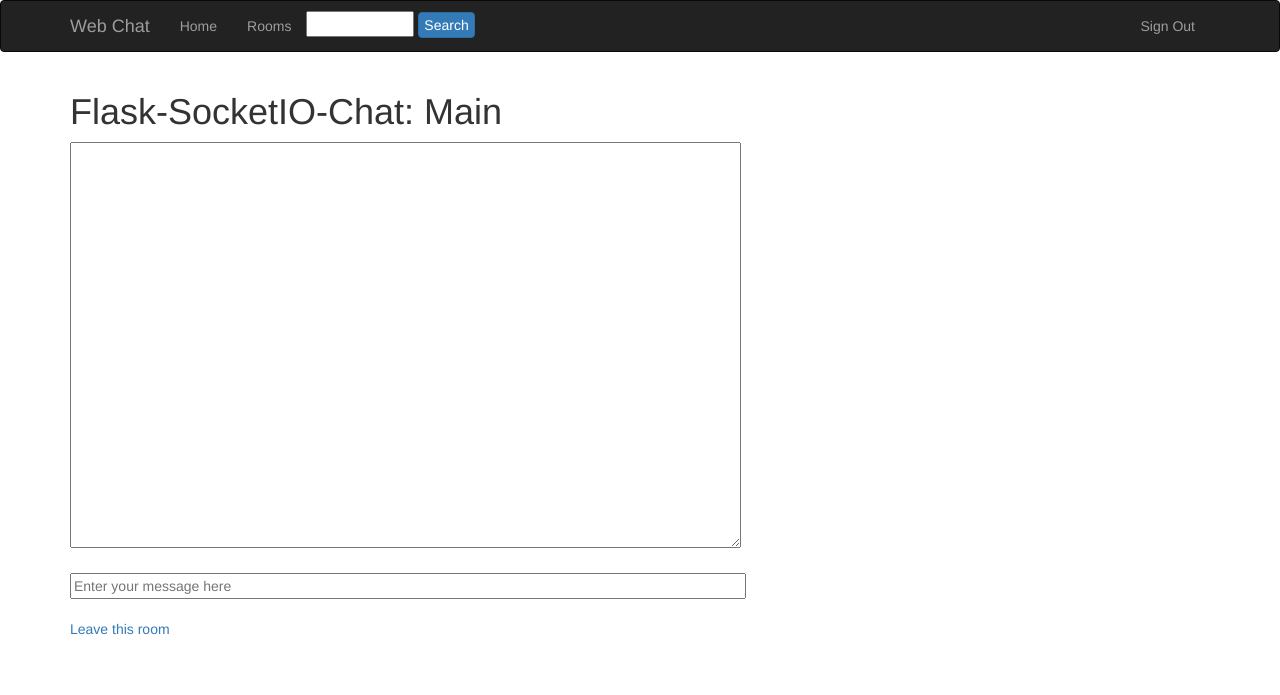
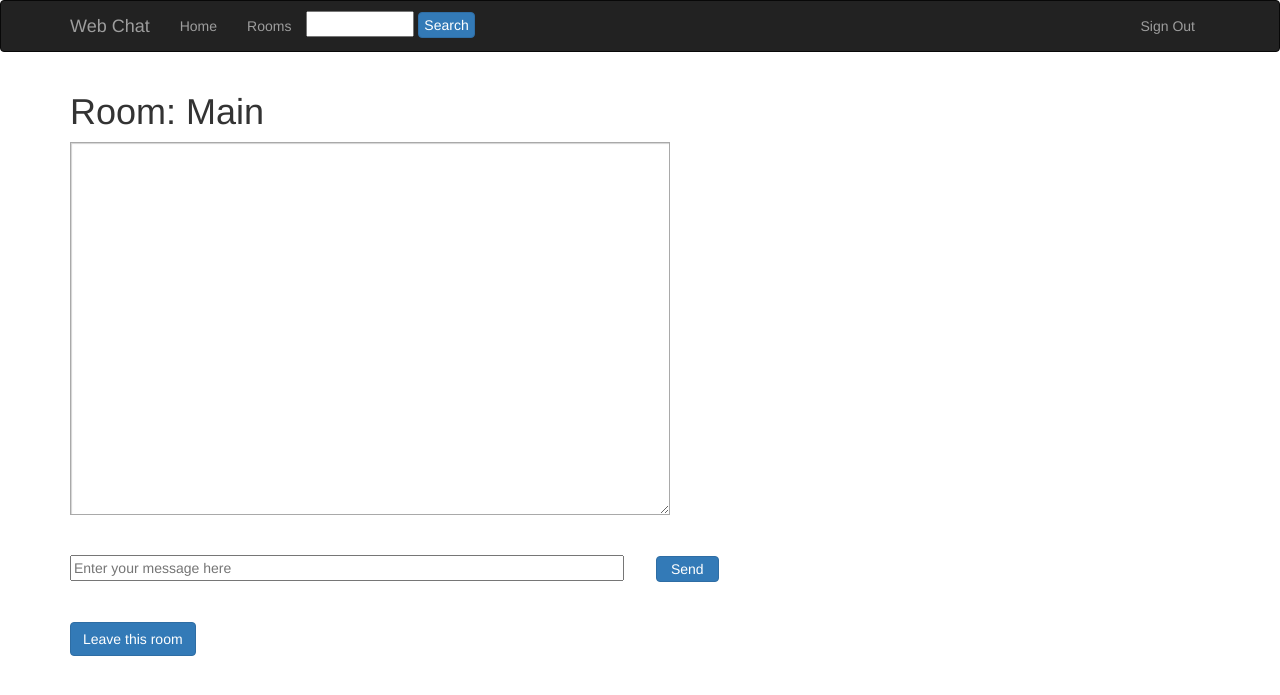
Before and after one commit to dreamminister/web_chat_prom, a Flask app: page /chat in a window 1280 px wide. Shown: the top 695 px of the page. Run offline with Flask 2, Linux system fonts and the light colour scheme; a user stored in the database is signed in; parts of the project's set-up code (start-up, migrations or seed data) failed here and were passed over; some libraries are stand-ins or nearby versions.

Commit message:
posting bot
1) small refactoring: added buttons instead of links
2) changed textarea to div
3) added js code to post news from hackernews

```diff
--- a/app/main/events.py
+++ b/app/main/events.py
@@ -13,7 +13,7 @@ def joined(message):
 
 
 @socketio.on('text', namespace='/chat')
-def left(message):
+def send(message):
     """Sent by a client when the user entered a new message.
     The message is sent to all people in the room."""
     room = session.get('room')
--- /dev/null
+++ b/app/static/styles.css
@@ -0,0 +1,32 @@
+#chat {
+    height: 28em;
+    width: 45em;
+}
+
+#chat {
+    -moz-appearance: textfield-multiline;
+    -webkit-appearance: textarea;
+    border: 1px solid gray;
+    font: medium -moz-fixed;
+    font: -webkit-small-control;
+    overflow: auto;
+    padding: 2px;
+    resize: both;
+}
+
+#chat {
+    margin-top: 5px;
+}
+
+#chat {
+    -moz-appearance: textfield;
+    -webkit-appearance: textfield;
+    background-color: white;
+    background-color: -moz-field;
+    border: 1px solid darkgray;
+    box-shadow: 1px 1px 1px 0 lightgray inset;
+    font: -moz-field;
+    font: -webkit-small-control;
+    margin-top: 5px;
+    padding: 2px 3px;
+}
--- a/app/templates/chat.html
+++ b/app/templates/chat.html
@@ -1,10 +1,12 @@
 {% extends "base.html" %}
 
-{% block title %}Flask-SocketIO-Chat: {{ room }}{% endblock %}
+{% block title %}Web-Chat room: {{ room }}{% endblock %}
 
 {% block head %}
   {{ super() }}
+    <link type="text/css" rel="stylesheet" href="{{ url_for('static', filename='styles.css') }}"/>
     <script type="text/javascript" src="//code.jquery.com/jquery-1.4.2.min.js"></script>
+    <script type="text/javascript" src="https://cdn.firebase.com/js/client/1.1.0/firebase.js"></script>
         <script type="text/javascript" src="//cdnjs.cloudflare.com/ajax/libs/socket.io/0.9.16/socket.io.min.js"></script>
         <script type="text/javascript" charset="utf-8">
             var socket;
@@ -13,20 +15,61 @@
                 socket.on('connect', function() {
                     socket.emit('joined', {});
                 });
+                var chat_tag = $('#chat');
+                var text_tag = $('#text');
+                function processSendMsg() {
+                        text = text_tag.val();
+                        text_tag.val('');
+                        socket.emit('text', {msg: text});
+                }
+                function updateChatText(data) {
+                    chat_tag.append(data.msg);
+                    chat_tag.scrollTop(chat_tag[0].scrollHeight);
+                }
+                function formatMsg(msg){
+                    return "<p>" + msg + "</p>";
+                }
+
+                function postNews() {
+                   var ref = new Firebase("https://hacker-news.firebaseio.com/v0/");
+                    var itemRef;
+                    ref.child('newstories').child(0).on('value', function (snapshot) {
+                        if (itemRef) {
+                            itemRef.off();
+                        }
+                        //Get the ID of the top article
+                        var id = snapshot.val();
+
+                        //Get the article details and update in realtime
+                        itemRef = ref.child('item').child(id);
+                        itemRef.on('value', function (snapshot) {
+                            var item = snapshot.val();
+                            var title = item.title;
+                            var href = item.url;
+                            var result = "<a href="+ href + " target='_blank'>" + title + "</a>";
+                            chat_tag.append(formatMsg(result));
+                            socket.send('text', {msg: result}, namespace='/chat');
+                        });
+                    });
+                }
+
+                postNews();
+
                 socket.on('status', function(data) {
-                    $('#chat').val($('#chat').val() + '<' + data.msg + '>\n');
-                    $('#chat').scrollTop($('#chat')[0].scrollHeight);
+                    chat_tag.append(formatMsg(data.msg));
+                    chat_tag.scrollTop(chat_tag[0].scrollHeight);
                 });
                 socket.on('message', function(data) {
-                    $('#chat').val($('#chat').val() + data.msg + '\n');
-                    $('#chat').scrollTop($('#chat')[0].scrollHeight);
+                    chat_tag.append(formatMsg(data.msg));
+                    chat_tag.scrollTop(chat_tag[0].scrollHeight);
                 });
-                $('#text').keypress(function(e) {
+
+                $('#text_btn').click(processSendMsg);
+
+                text_tag.keypress(function(e) {
                     var code = e.keyCode || e.which;
                     if (code == 13) {
-                        text = $('#text').val();
-                        $('#text').val('');
-                        socket.emit('text', {msg: text});
+                        processSendMsg()
                     }
                 });
             });
@@ -34,8 +77,14 @@
 {% endblock %}
 
 {% block page_content %}
-    <h1>Flask-SocketIO-Chat: {{ room }}</h1>
-    <textarea id="chat" cols="80" rows="20"></textarea><br><br>
-    <input id="text" size="80" placeholder="Enter your message here"><br><br>
-    <a href="{{ url_for('main.index') }}" onclick="socket.emit('left', {});">Leave this room</a>
+    <h1>Room: {{ room }}</h1>
+    <div id="chat" >
+
+    </div><br><br>
+    <span>
+        <input id="text" size="65" placeholder="Enter your message here">
+        <div id="text_btn" style="margin-left: 2em; padding: 2px 1em 2px 1em" class="btn btn-mini btn-primary">Send</div>
+    </span>
+    <br><br><br>
+    <a href="{{ url_for('main.index') }}" class="btn btn-mini btn-primary" onclick="socket.emit('left', {});">Leave this room</a>
 {% endblock %}
--- a/app/templates/rooms.html
+++ b/app/templates/rooms.html
@@ -5,6 +5,7 @@
         Available chat rooms:
         {% if rooms %}
             <ul>
+            <br/>
             {% for room in rooms %}
                 <li>
                     <p>
@@ -17,7 +18,7 @@
         {% endif %}
 
         <div>
-        <a href="{{ url_for('main.add_room') }}">Add new chat room</a>
+        <a class="btn btn-mini btn-primary" href="{{ url_for('main.add_room') }}">Add new</a>
         </div>
 
     {% else %}
```
Also changed, not shown: data-dev.sqlite, web_chat.py (line endings or trailing spaces), 3 other files.
